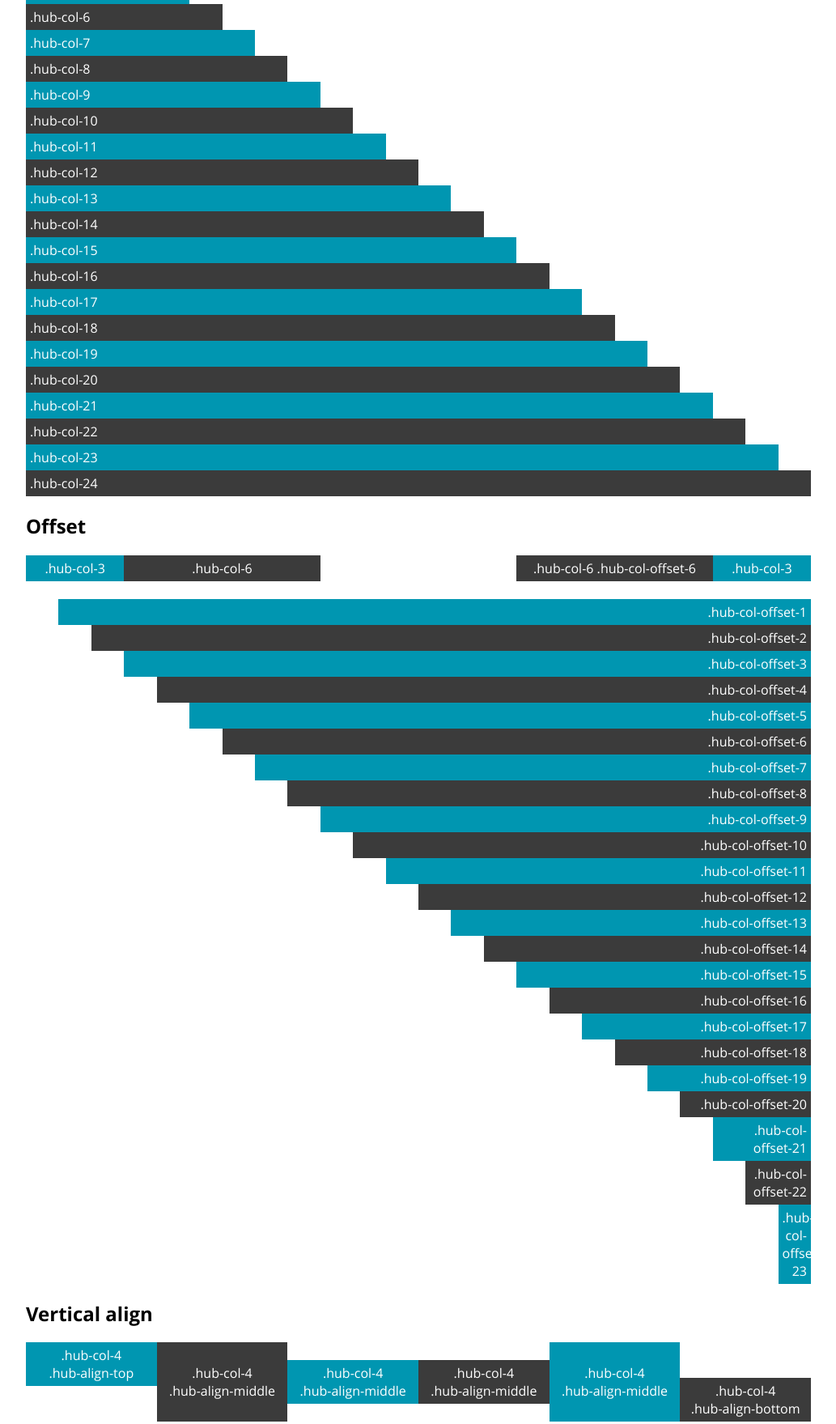
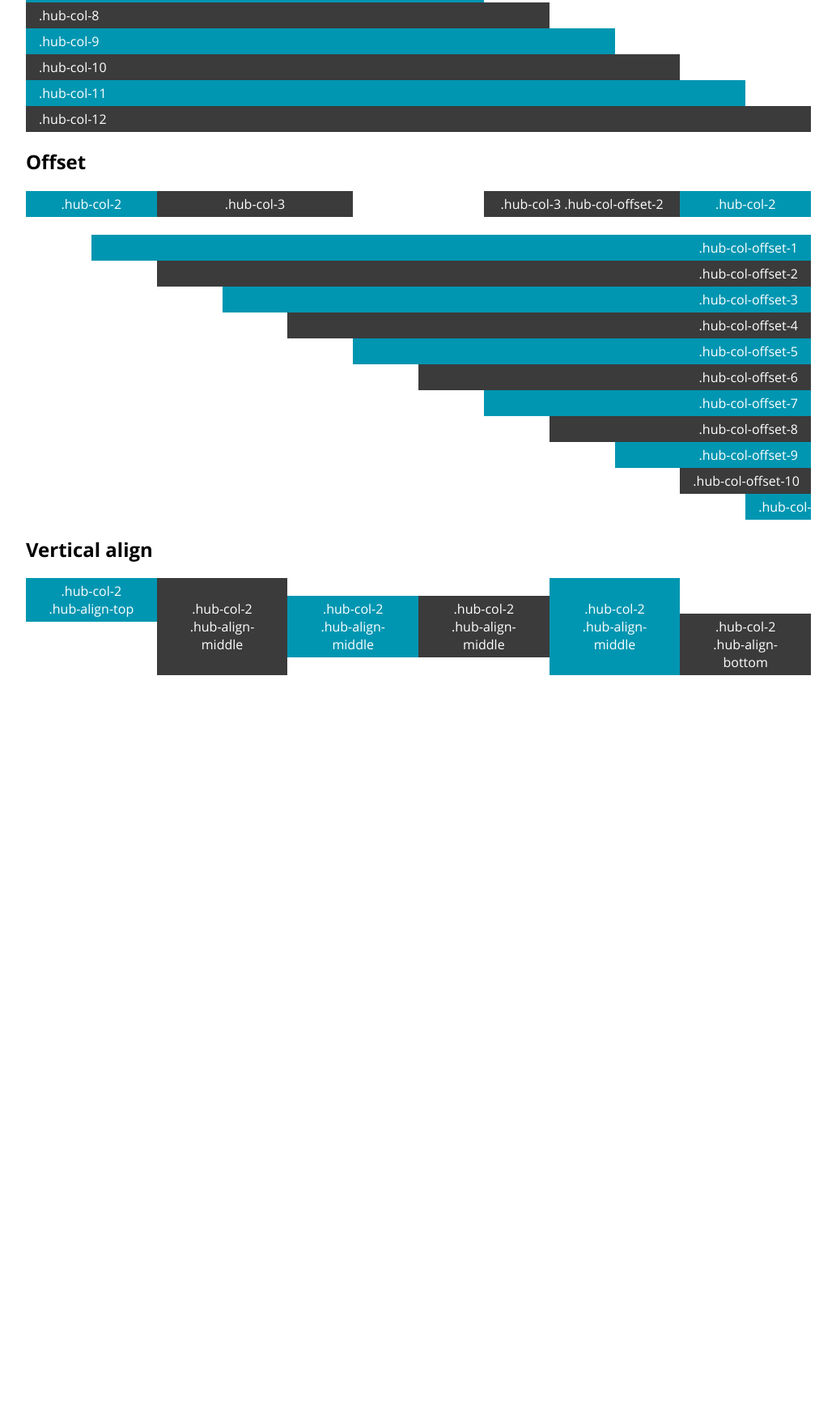
Before and after one commit to basjerome/framework, a website: page docs/grid.html in a window 1280 px wide. Shown: the part 451-2210 px from the top of the page at 81% size, without its empty margins (123-1156 px from the left). After the commit the page ends 1300 px from the top, so only its background shows below. Drawn offline with Linux system fonts and the light colour scheme; files whose address does not match are found by name.

Commit message:
MàJ grid

```diff
--- a/docs/grid.html
+++ b/docs/grid.html
@@ -48,198 +48,125 @@
 		<h2 class="hub-h2">Cols</h2>
 
 		<div class="hub-row hub-text-center">
-			<div class="hub-col-3 hub-pd-5 hub-bg-color-blue hub-color-white">.hub-col-3</div><!--
-			--><div class="hub-col-6 hub-pd-5 hub-bg-color-dark-grey hub-color-white">.hub-col-6</div><!--
-			--><div class="hub-col-6 hub-pd-5 hub-bg-color-blue hub-color-white">.hub-col-6</div><!--
-			--><div class="hub-col-6 hub-pd-5 hub-bg-color-dark-grey hub-color-white">.hub-col-6</div><!--
-			--><div class="hub-col-3 hub-pd-5 hub-bg-color-blue hub-color-white">.hub-col-3</div>
+			<div class="hub-col-3 hub-pt-5 hub-pb-5 hub-bg-color-blue hub-color-white">.hub-col-3</div><!--
+			--><div class="hub-col-3 hub-pt-5 hub-pb-5 hub-bg-color-dark-grey hub-color-white">.hub-col-3</div><!--
+			--><div class="hub-col-3 hub-pt-5 hub-pb-5 hub-bg-color-blue hub-color-white">.hub-col-3</div><!--
+			--><div class="hub-col-3 hub-pt-5 hub-pb-5 hub-bg-color-dark-grey hub-color-white">.hub-col-3</div>
+		</div><!-- /hub-row -->
+
+		<br />
+
+		<div class="hub-row hub-text-nowrap">
+			<div class="hub-col-1 hub-pt-5 hub-pb-5 hub-bg-color-blue hub-color-white">.hub-col-1</div>
+		</div>
+		<div class="hub-row hub-text-nowrap">
+			<div class="hub-col-2 hub-pt-5 hub-pb-5 hub-bg-color-dark-grey hub-color-white">.hub-col-2</div>
+		</div>
+		<div class="hub-row">
+			<div class="hub-col-3 hub-pt-5 hub-pb-5 hub-bg-color-blue hub-color-white">.hub-col-3</div>
+		</div>
+		<div class="hub-row">
+			<div class="hub-col-4 hub-pt-5 hub-pb-5 hub-bg-color-dark-grey hub-color-white">.hub-col-4</div>
+		</div>
+		<div class="hub-row">
+			<div class="hub-col-5 hub-pt-5 hub-pb-5 hub-bg-color-blue hub-color-white">.hub-col-5</div>
+		</div>
+		<div class="hub-row">
+			<div class="hub-col-6 hub-pt-5 hub-pb-5 hub-bg-color-dark-grey hub-color-white">.hub-col-6</div>
+		</div>
+		<div class="hub-row">
+			<div class="hub-col-7 hub-pt-5 hub-pb-5 hub-bg-color-blue hub-color-white">.hub-col-7</div>
+		</div>
+		<div class="hub-row">
+			<div class="hub-col-8 hub-pt-5 hub-pb-5 hub-bg-color-dark-grey hub-color-white">.hub-col-8</div>
+		</div>
+		<div class="hub-row">
+			<div class="hub-col-9 hub-pt-5 hub-pb-5 hub-bg-color-blue hub-color-white">.hub-col-9</div>
+		</div>
+		<div class="hub-row">
+			<div class="hub-col-10 hub-pt-5 hub-pb-5 hub-bg-color-dark-grey hub-color-white">.hub-col-10</div>
+		</div>
+		<div class="hub-row">
+			<div class="hub-col-11 hub-pt-5 hub-pb-5 hub-bg-color-blue hub-color-white">.hub-col-11</div>
+		</div>
+		<div class="hub-row">
+			<div class="hub-col-12 hub-pt-5 hub-pb-5 hub-bg-color-dark-grey hub-color-white">.hub-col-12</div>
+		</div>
+
+		<h2 class="hub-h2">Offset</h2>
+
+		<div class="hub-row hub-text-center">
+			<div class="hub-col-2 hub-pt-5 hub-pb-5 hub-bg-color-blue hub-color-white">.hub-col-2</div><!--
+			--><div class="hub-col-3 hub-pt-5 hub-pb-5 hub-bg-color-dark-grey hub-color-white">.hub-col-3</div><!--
+			--><div class="hub-col-3 hub-col-offset-2 hub-pt-5 hub-pb-5 hub-bg-color-dark-grey hub-color-white">.hub-col-3 .hub-col-offset-2</div><!--
+			--><div class="hub-col-2 hub-pt-5 hub-pb-5 hub-bg-color-blue hub-color-white">.hub-col-2</div>
 		</div><!-- /hub-row -->
 
 		<br />
 
 		<div class="hub-row">
-			<div class="hub-col-1 hub-pd-5 hub-bg-color-blue hub-color-white">.hub-col-1</div>
+			<div class="hub-col-11 hub-col-offset-1 hub-pt-5 hub-pb-5 hub-bg-color-blue hub-color-white hub-text-right">.hub-col-offset-1</div>
 		</div>
 		<div class="hub-row">
-			<div class="hub-col-2 hub-pd-5 hub-bg-color-dark-grey hub-color-white">.hub-col-2</div>
+			<div class="hub-col-10 hub-col-offset-2 hub-pt-5 hub-pb-5 hub-bg-color-dark-grey hub-color-white hub-text-right">.hub-col-offset-2</div>
 		</div>
 		<div class="hub-row">
-			<div class="hub-col-3 hub-pd-5 hub-bg-color-blue hub-color-white">.hub-col-3</div>
+			<div class="hub-col-9 hub-col-offset-3 hub-pt-5 hub-pb-5 hub-bg-color-blue hub-color-white hub-text-right">.hub-col-offset-3</div>
 		</div>
 		<div class="hub-row">
-			<div class="hub-col-4 hub-pd-5 hub-bg-color-dark-grey hub-color-white">.hub-col-4</div>
+			<div class="hub-col-8 hub-col-offset-4 hub-pt-5 hub-pb-5 hub-bg-color-dark-grey hub-color-white hub-text-right">.hub-col-offset-4</div>
 		</div>
 		<div class="hub-row">
-			<div class="hub-col-5 hub-pd-5 hub-bg-color-blue hub-color-white">.hub-col-5</div>
+			<div class="hub-col-7 hub-col-offset-5 hub-pt-5 hub-pb-5 hub-bg-color-blue hub-color-white hub-text-right">.hub-col-offset-5</div>
 		</div>
 		<div class="hub-row">
-			<div class="hub-col-6 hub-pd-5 hub-bg-color-dark-grey hub-color-white">.hub-col-6</div>
+			<div class="hub-col-6 hub-col-offset-6 hub-pt-5 hub-pb-5 hub-bg-color-dark-grey hub-color-white hub-text-right">.hub-col-offset-6</div>
 		</div>
 		<div class="hub-row">
-			<div class="hub-col-7 hub-pd-5 hub-bg-color-blue hub-color-white">.hub-col-7</div>
+			<div class="hub-col-5 hub-col-offset-7 hub-pt-5 hub-pb-5 hub-bg-color-blue hub-color-white hub-text-right">.hub-col-offset-7</div>
 		</div>
 		<div class="hub-row">
-			<div class="hub-col-8 hub-pd-5 hub-bg-color-dark-grey hub-color-white">.hub-col-8</div>
+			<div class="hub-col-4 hub-col-offset-8 hub-pt-5 hub-pb-5 hub-bg-color-dark-grey hub-color-white hub-text-right">.hub-col-offset-8</div>
 		</div>
 		<div class="hub-row">
-			<div class="hub-col-9 hub-pd-5 hub-bg-color-blue hub-color-white">.hub-col-9</div>
+			<div class="hub-col-3 hub-col-offset-9 hub-pt-5 hub-pb-5 hub-bg-color-blue hub-color-white hub-text-right">.hub-col-offset-9</div>
 		</div>
-		<div class="hub-row">
-			<div class="hub-col-10 hub-pd-5 hub-bg-color-dark-grey hub-color-white">.hub-col-10</div>
+		<div class="hub-row hub-text-nowrap">
+			<div class="hub-col-2 hub-col-offset-10 hub-pt-5 hub-pb-5 hub-bg-color-dark-grey hub-color-white hub-text-right">.hub-col-offset-10</div>
 		</div>
-		<div class="hub-row">
-			<div class="hub-col-11 hub-pd-5 hub-bg-color-blue hub-color-white">.hub-col-11</div>
+		<div class="hub-row hub-text-nowrap">
+			<div class="hub-col-1 hub-col-offset-11 hub-pt-5 hub-pb-5 hub-bg-color-blue hub-color-white hub-text-right">.hub-col-offset-11</div>
 		</div>
-		<div class="hub-row">
-			<div class="hub-col-12 hub-pd-5 hub-bg-color-dark-grey hub-color-white">.hub-col-12</div>
-		</div>
-		<div class="hub-row">
-			<div class="hub-col-13 hub-pd-5 hub-bg-color-blue hub-color-white">.hub-col-13</div>
-		</div>
-		<div class="hub-row">
-			<div class="hub-col-14 hub-pd-5 hub-bg-color-dark-grey hub-color-white">.hub-col-14</div>
-		</div>
-		<div class="hub-row">
-			<div class="hub-col-15 hub-pd-5 hub-bg-color-blue hub-color-white">.hub-col-15</div>
-		</div>
-		<div class="hub-row">
-			<div class="hub-col-16 hub-pd-5 hub-bg-color-dark-grey hub-color-white">.hub-col-16</div>
-		</div>
-		<div class="hub-row">
-			<div class="hub-col-17 hub-pd-5 hub-bg-color-blue hub-color-white">.hub-col-17</div>
-		</div>
-		<div class="hub-row">
-			<div class="hub-col-18 hub-pd-5 hub-bg-color-dark-grey hub-color-white">.hub-col-18</div>
-		</div>
-		<div class="hub-row">
-			<div class="hub-col-19 hub-pd-5 hub-bg-color-blue hub-color-white">.hub-col-19</div>
-		</div>
-		<div class="hub-row">
-			<div class="hub-col-20 hub-pd-5 hub-bg-color-dark-grey hub-color-white">.hub-col-20</div>
-		</div>
-		<div class="hub-row">
-			<div class="hub-col-21 hub-pd-5 hub-bg-color-blue hub-color-white">.hub-col-21</div>
-		</div>
-		<div class="hub-row">
-			<div class="hub-col-22 hub-pd-5 hub-bg-color-dark-grey hub-color-white">.hub-col-22</div>
-		</div>
-		<div class="hub-row">
-			<div class="hub-col-23 hub-pd-5 hub-bg-color-blue hub-color-white">.hub-col-23</div>
-		</div>
-		<div class="hub-row">
-			<div class="hub-col-24 hub-pd-5 hub-bg-color-dark-grey hub-color-white">.hub-col-24</div>
-		</div><!-- /hub-row -->
-
-		<h2 class="hub-h2">Offset</h2>
-
-		<div class="hub-row hub-text-center">
-			<div class="hub-col-3 hub-pd-5 hub-bg-color-blue hub-color-white">.hub-col-3</div><!--
-			--><div class="hub-col-6 hub-pd-5 hub-bg-color-dark-grey hub-color-white">.hub-col-6</div><!--
-			--><div class="hub-col-6 hub-col-offset-6 hub-pd-5 hub-bg-color-dark-grey hub-color-white">.hub-col-6 .hub-col-offset-6</div><!--
-			--><div class="hub-col-3 hub-pd-5 hub-bg-color-blue hub-color-white">.hub-col-3</div>
-		</div><!-- /hub-row -->
-
-		<br />
-
-		<div class="hub-row">
-			<div class="hub-col-23 hub-col-offset-1 hub-pd-5 hub-bg-color-blue hub-color-white hub-text-right">.hub-col-offset-1</div>
-		</div>
-		<div class="hub-row">
-			<div class="hub-col-22 hub-col-offset-2 hub-pd-5 hub-bg-color-dark-grey hub-color-white hub-text-right">.hub-col-offset-2</div>
-		</div>
-		<div class="hub-row">
-			<div class="hub-col-21 hub-col-offset-3 hub-pd-5 hub-bg-color-blue hub-color-white hub-text-right">.hub-col-offset-3</div>
-		</div>
-		<div class="hub-row">
-			<div class="hub-col-20 hub-col-offset-4 hub-pd-5 hub-bg-color-dark-grey hub-color-white hub-text-right">.hub-col-offset-4</div>
-		</div>
-		<div class="hub-row">
-			<div class="hub-col-19 hub-col-offset-5 hub-pd-5 hub-bg-color-blue hub-color-white hub-text-right">.hub-col-offset-5</div>
-		</div>
-		<div class="hub-row">
-			<div class="hub-col-18 hub-col-offset-6 hub-pd-5 hub-bg-color-dark-grey hub-color-white hub-text-right">.hub-col-offset-6</div>
-		</div>
-		<div class="hub-row">
-			<div class="hub-col-17 hub-col-offset-7 hub-pd-5 hub-bg-color-blue hub-color-white hub-text-right">.hub-col-offset-7</div>
-		</div>
-		<div class="hub-row">
-			<div class="hub-col-16 hub-col-offset-8 hub-pd-5 hub-bg-color-dark-grey hub-color-white hub-text-right">.hub-col-offset-8</div>
-		</div>
-		<div class="hub-row">
-			<div class="hub-col-15 hub-col-offset-9 hub-pd-5 hub-bg-color-blue hub-color-white hub-text-right">.hub-col-offset-9</div>
-		</div>
-		<div class="hub-row">
-			<div class="hub-col-14 hub-col-offset-10 hub-pd-5 hub-bg-color-dark-grey hub-color-white hub-text-right">.hub-col-offset-10</div>
-		</div>
-		<div class="hub-row">
-			<div class="hub-col-13 hub-col-offset-11 hub-pd-5 hub-bg-color-blue hub-color-white hub-text-right">.hub-col-offset-11</div>
-		</div>
-		<div class="hub-row">
-			<div class="hub-col-12 hub-col-offset-12 hub-pd-5 hub-bg-color-dark-grey hub-color-white hub-text-right">.hub-col-offset-12</div>
-		</div>
-		<div class="hub-row">
-			<div class="hub-col-11 hub-col-offset-13 hub-pd-5 hub-bg-color-blue hub-color-white hub-text-right">.hub-col-offset-13</div>
-		</div>
-		<div class="hub-row">
-			<div class="hub-col-10 hub-col-offset-14 hub-pd-5 hub-bg-color-dark-grey hub-color-white hub-text-right">.hub-col-offset-14</div>
-		</div>
-		<div class="hub-row">
-			<div class="hub-col-9 hub-col-offset-15 hub-pd-5 hub-bg-color-blue hub-color-white hub-text-right">.hub-col-offset-15</div>
-		</div>
-		<div class="hub-row">
-			<div class="hub-col-8 hub-col-offset-16 hub-pd-5 hub-bg-color-dark-grey hub-color-white hub-text-right">.hub-col-offset-16</div>
-		</div>
-		<div class="hub-row">
-			<div class="hub-col-7 hub-col-offset-17 hub-pd-5 hub-bg-color-blue hub-color-white hub-text-right">.hub-col-offset-17</div>
-		</div>
-		<div class="hub-row">
-			<div class="hub-col-6 hub-col-offset-18 hub-pd-5 hub-bg-color-dark-grey hub-color-white hub-text-right">.hub-col-offset-18</div>
-		</div>
-		<div class="hub-row">
-			<div class="hub-col-5 hub-col-offset-19 hub-pd-5 hub-bg-color-blue hub-color-white hub-text-right">.hub-col-offset-19</div>
-		</div>
-		<div class="hub-row">
-			<div class="hub-col-4 hub-col-offset-20 hub-pd-5 hub-bg-color-dark-grey hub-color-white hub-text-right">.hub-col-offset-20</div>
-		</div>
-		<div class="hub-row">
-			<div class="hub-col-3 hub-col-offset-21 hub-pd-5 hub-bg-color-blue hub-color-white hub-text-right">.hub-col-offset-21</div>
-		</div>
-		<div class="hub-row">
-			<div class="hub-col-2 hub-col-offset-22 hub-pd-5 hub-bg-color-dark-grey hub-color-white hub-text-right">.hub-col-offset-22</div>
-		</div>
-		<div class="hub-row">
-			<div class="hub-col-1 hub-col-offset-23 hub-pd-5 hub-bg-color-blue hub-color-white hub-text-right">.hub-col-offset-23</div>
-		</div><!-- /hub-row -->
 
 		<h2 class="hub-h2">Vertical align	</h2>
 
 		<div class="hub-row hub-text-center">
-			<div class="hub-col-4 hub-pd-5 hub-align-top hub-bg-color-blue hub-color-white">
-				.hub-col-4<br />
+			<div class="hub-col-2 hub-pt-5 hub-pb-5 hub-align-top hub-bg-color-blue hub-color-white">
+				.hub-col-2<br />
 				.hub-align-top
 			</div><!--
-			--><div class="hub-col-4 hub-pd-5 hub-align-middle hub-bg-color-dark-grey hub-color-white">
+			--><div class="hub-col-2 hub-pt-5 hub-pb-5 hub-align-middle hub-bg-color-dark-grey hub-color-white">
 				&nbsp;<br />
-				.hub-col-4<br />
+				.hub-col-2<br />
 				.hub-align-middle<br />
 				&nbsp;
 			</div><!--
-			--><div class="hub-col-4 hub-pd-5 hub-align-middle hub-bg-color-blue hub-color-white">
-				.hub-col-4<br />
+			--><div class="hub-col-2 hub-pt-5 hub-pb-5 hub-align-middle hub-bg-color-blue hub-color-white">
+				.hub-col-2<br />
 				.hub-align-middle
 			</div><!--
-			--><div class="hub-col-4 hub-pd-5 hub-align-middle hub-bg-color-dark-grey hub-color-white">
-				.hub-col-4<br />
+			--><div class="hub-col-2 hub-pt-5 hub-pb-5 hub-align-middle hub-bg-color-dark-grey hub-color-white">
+				.hub-col-2<br />
 				.hub-align-middle
 			</div><!--
-			--><div class="hub-col-4 hub-pd-5 hub-align-middle hub-bg-color-blue hub-color-white">
+			--><div class="hub-col-2 hub-pt-5 hub-pb-5 hub-align-middle hub-bg-color-blue hub-color-white">
 				&nbsp;<br />
-				.hub-col-4<br />
+				.hub-col-2<br />
 				.hub-align-middle<br />
 				&nbsp;
 			</div><!--
-			--><div class="hub-col-4 hub-pd-5 hub-align-bottom hub-bg-color-dark-grey hub-color-white">
-				.hub-col-4<br />
+			--><div class="hub-col-2 hub-pt-5 hub-pb-5 hub-align-bottom hub-bg-color-dark-grey hub-color-white">
+				.hub-col-2<br />
 				.hub-align-bottom
 			</div>
 		</div><!-- /hub-row -->
--- a/src/sass/layout/_grid.scss
+++ b/src/sass/layout/_grid.scss
@@ -9,6 +9,7 @@
 
 // Row
 .hub-row {
+	//display: flex;
 	&::before,
 	&::after {
 		content: " ";
@@ -22,6 +23,8 @@
 // Col
 [class^=hub-col-] {
 	display: inline-block;
+	padding-right: $space;
+	padding-left: $space;
 }
 
 @for $i from 1 through $cols {
--- a/src/sass/utils/_variables.scss
+++ b/src/sass/utils/_variables.scss
@@ -14,4 +14,7 @@ $orange: rgb(255,92,0);        // #ff5c00
 $white: rgb(255,255,255);      // #ffffff
 
 // Grid
-$cols: 24;
+$cols: 12;
+
+// Padding
+$space: 1rem;
```
Also changed, not shown: docs/colors.html (+8 -8 lines), dist/css/framework.min.css, docs/css/framework.min.css.
